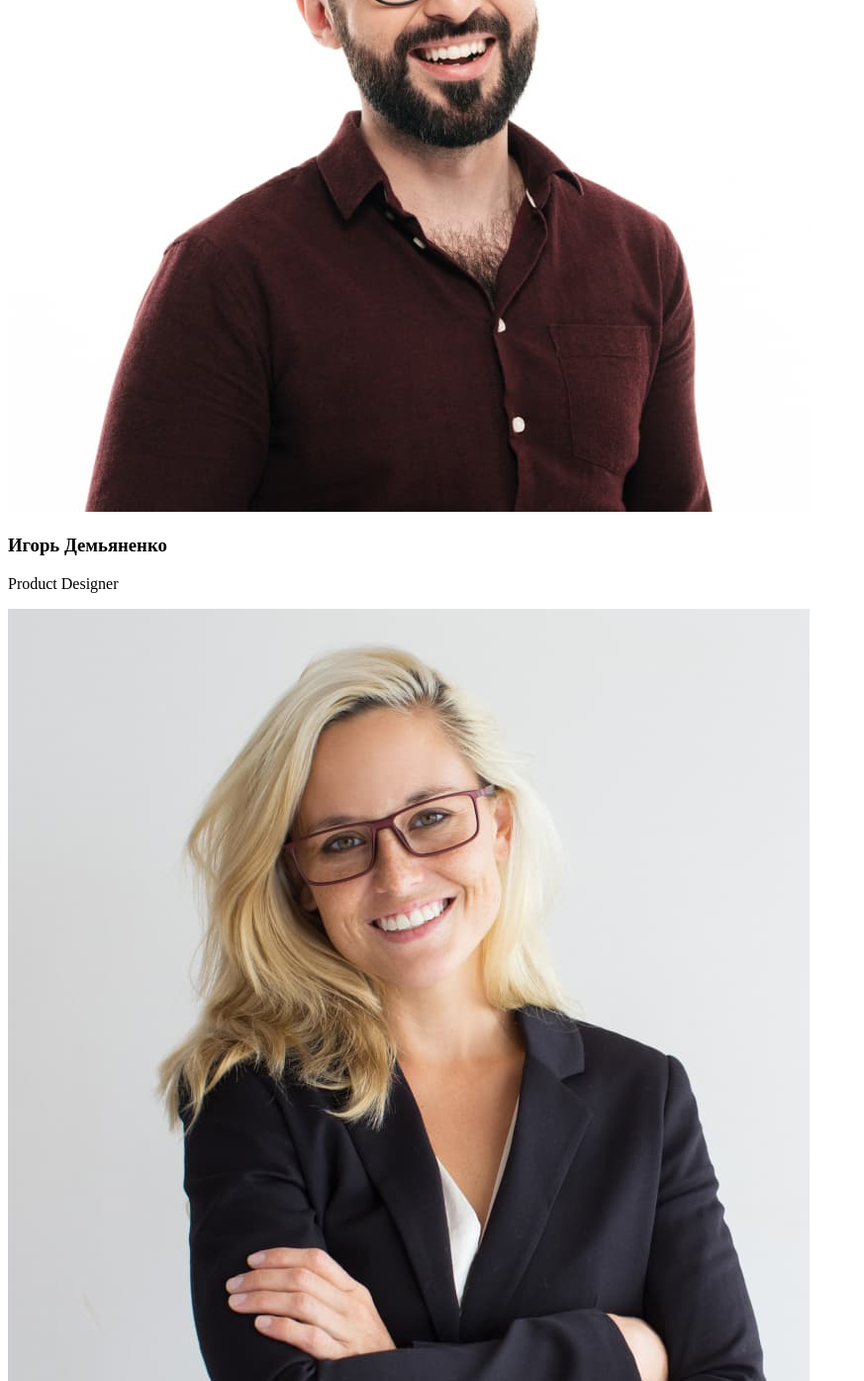
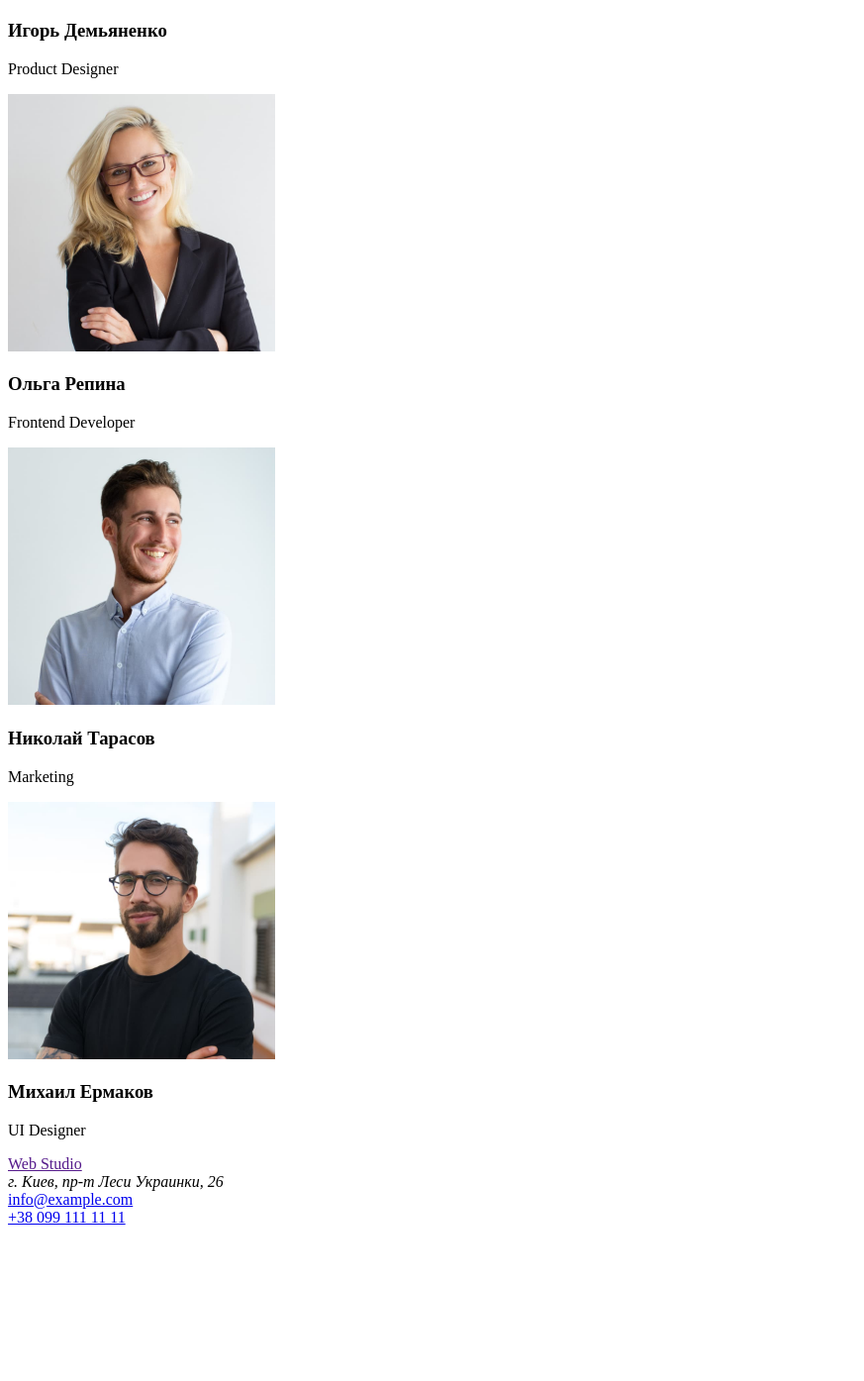
Before and after one commit to Dartantyana/goit-markup-hw-01, a plain HTML site: page index.html in a window 1280 px wide. Shown: the part 1232-2627 px from the top of the page at 99% size, without its empty margins (0-873 px from the left). After the commit the page ends 2479 px from the top, so only its background shows below. Drawn offline with Linux system fonts and the light colour scheme.

Commit message:
img width

```diff
--- a/index.html
+++ b/index.html
@@ -57,28 +57,38 @@
       </section>
       <section>
         <h1>Чем мы занимаемся</h1>
-        <img src="img/laptop.jpg" alt="Ноутбук"
-        Width="370"
-        Height="294"/>
-        <img src="img/telephone.jpg" alt="Телефон"
-        Width="370"
-        Height="294"/>
-        <img src="img/tablet.jpg" alt="Планшет"
-        Width="370"
-        Height="294" />
+        <img src="img/laptop.jpg" alt="Ноутбук" width="370" height="294" />
+        <img src="img/telephone.jpg" alt="Телефон" width="370" height="294" />
+        <img src="img/tablet.jpg" alt="Планшет" width="370" height="294" />
       </section>
       <section>
         <h1>Наша команда</h1>
-        <img src="img/demianenko.jpg" alt="Игорь Демьяненко" />
+        <img
+          src="img/demianenko.jpg"
+          alt="Игорь Демьяненко"
+          width="270"
+          height="260"
+        />
         <h3>Игорь Демьяненко</h3>
         <p>Product Designer</p>
-        <img src="img/repina.jpg" alt="Ольга Репина" />
+        <img src="img/repina.jpg" alt="Ольга Репина" width="270" height="260" />
+
         <h3>Ольга Репина</h3>
         <p>Frontend Developer</p>
-        <img src="img/tarasov.jpg" alt="Николай Тарасов" />
+        <img
+          src="img/tarasov.jpg"
+          alt="Николай Тарасов"
+          width="270"
+          height="260"
+        />
         <h3>Николай Тарасов</h3>
         <p>Marketing</p>
-        <img src="img/ermakov.jpg" alt="Михаил Ермаков" />
+        <img
+          src="img/ermakov.jpg"
+          alt="Михаил Ермаков"
+          width="270"
+          height="260"
+        />
         <h3>Михаил Ермаков</h3>
         <p>UI Designer</p>
       </section>
```
